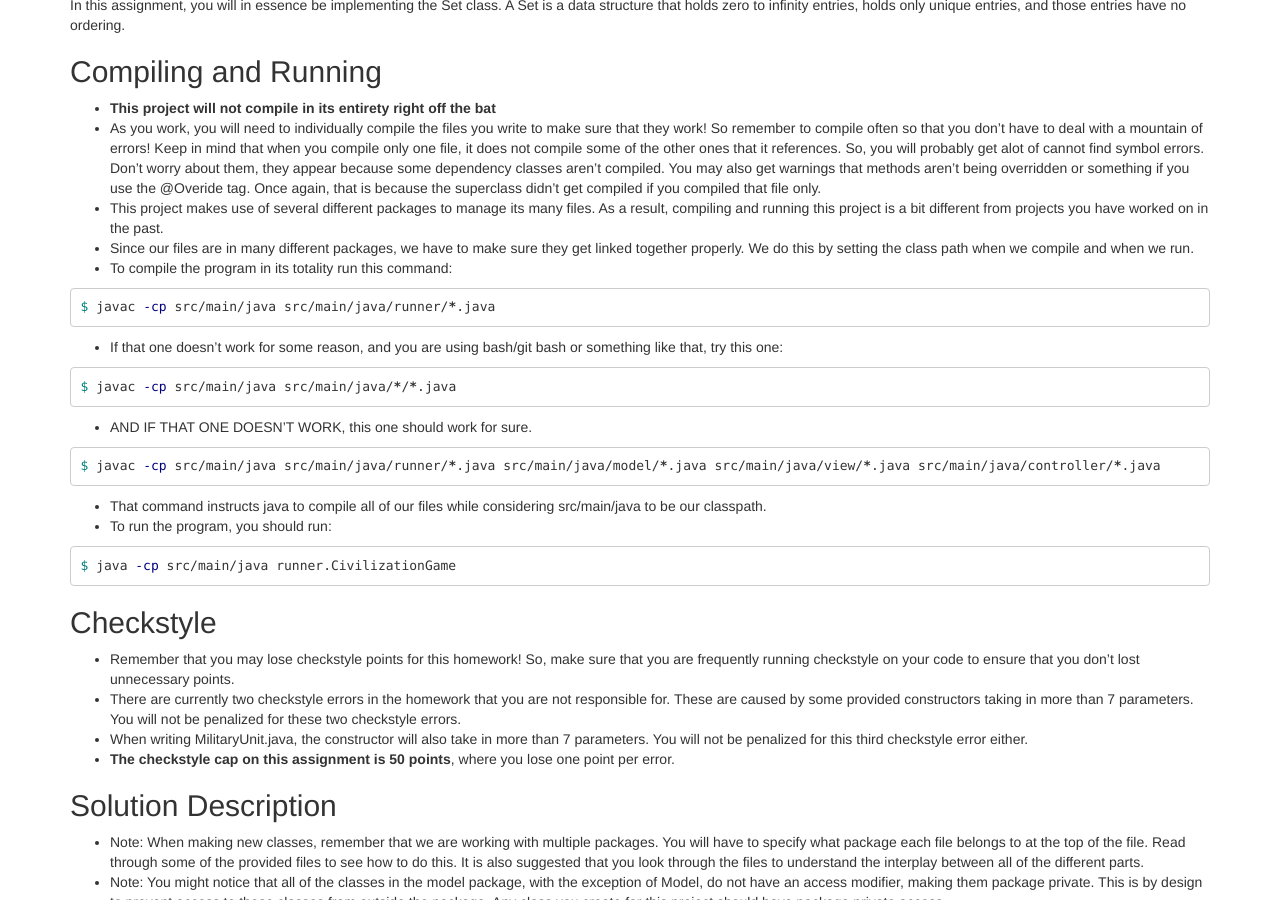
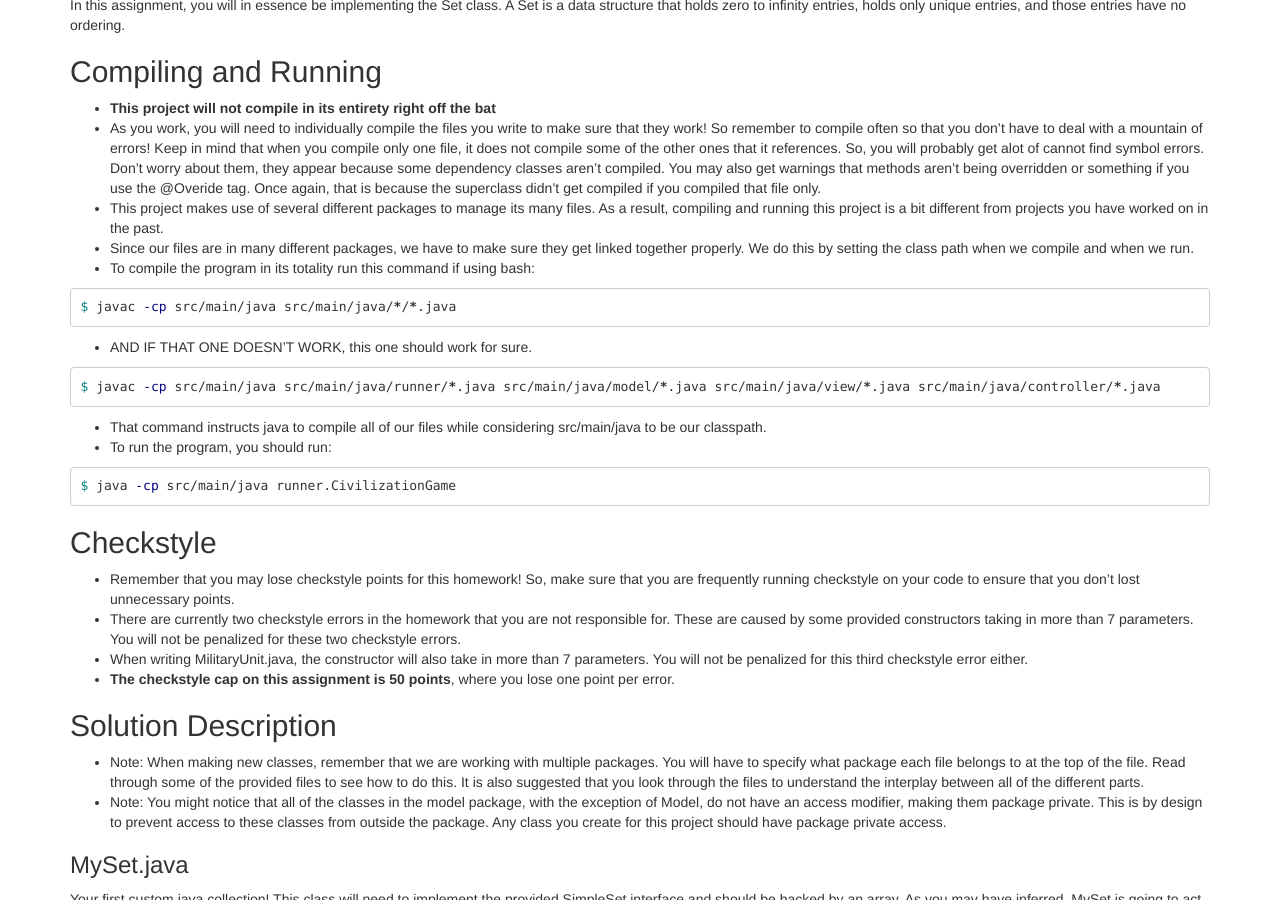
Before and after one commit to cs1331/cs1331.github.io.old, a Jekyll site: the page built from fall2016/hw4/hw4.md, in a window 1280 px wide and 900 px high, scrolled down 990 px. Built offline with Jekyll 4.4.1, drawn with Linux system fonts in a browser that asks for light colours; nearby versions of some CDN libraries.

Commit message:
updated hw4.zip to remedy ClassCastException problem and removed wonky compilation instruction from the guide

````diff
--- a/fall2016/hw4/hw4.md
+++ b/fall2016/hw4/hw4.md
@@ -46,13 +46,7 @@ In this assignment, you will in essence be implementing the Set class. A Set is
 * As you work, you will need to individually compile the files you write to make sure that they work! So remember to compile often so that you don't have to deal with a mountain of errors! Keep in mind that when you compile only one file, it does not compile some of the other ones that it references. So, you will probably get alot of cannot find symbol errors. Don't worry about them, they appear because some dependency classes aren't compiled. You may also get warnings that methods aren't being overridden or something if you use the @Overide tag. Once again, that is because the superclass didn't get compiled if you compiled that file only.
 * This project makes use of several different packages to manage its many files. As a result, compiling and running this project is a bit different from projects you have worked on in the past.
 * Since our files are in many different packages, we have to make sure they get linked together properly. We do this by setting the class path when we compile and when we run.
-* To compile the program in its totality run this command:
-
-```bash
-$ javac -cp src/main/java src/main/java/runner/*.java
-```
-
-* If that one doesn't work for some reason, and you are using bash/git bash or something like that, try this one:
+* To compile the program in its totality run this command if using bash:
 
 ```bash
 $ javac -cp src/main/java src/main/java/*/*.java
````
Also changed, not shown: 1 other file.
